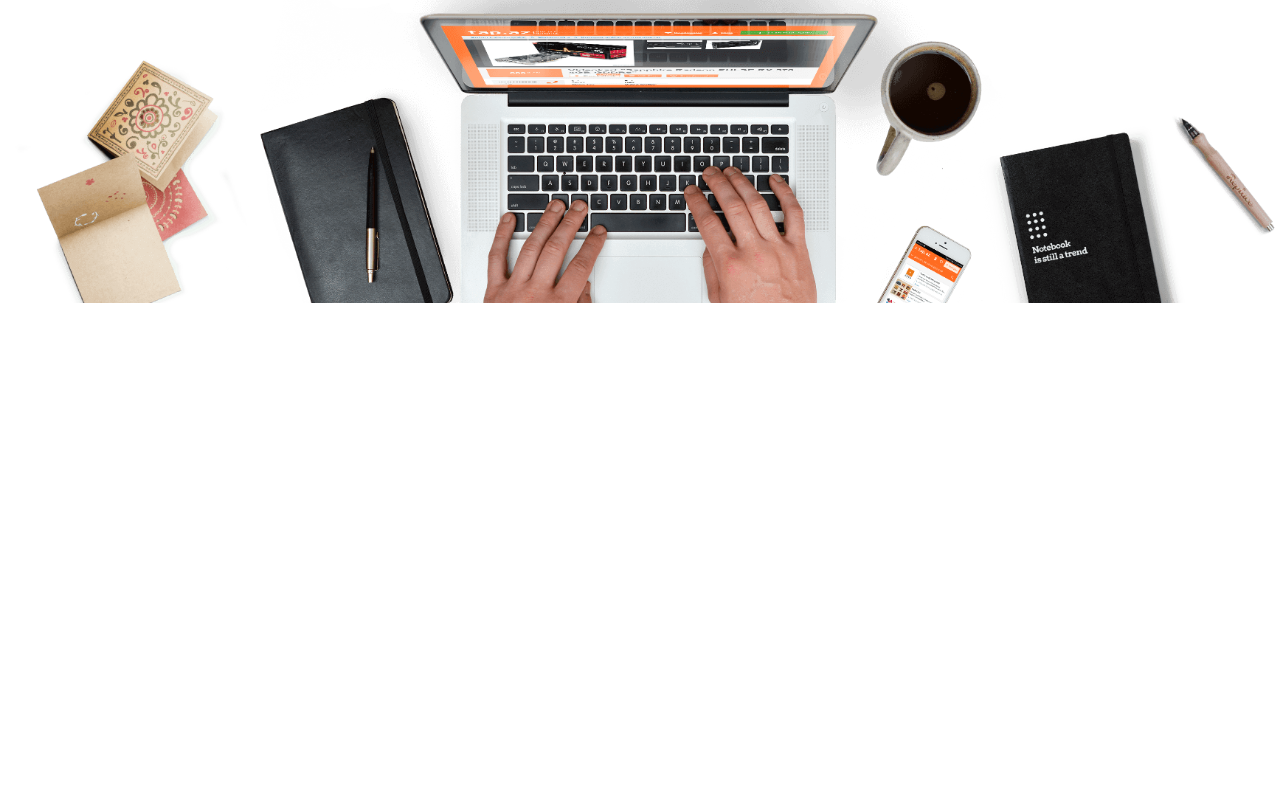
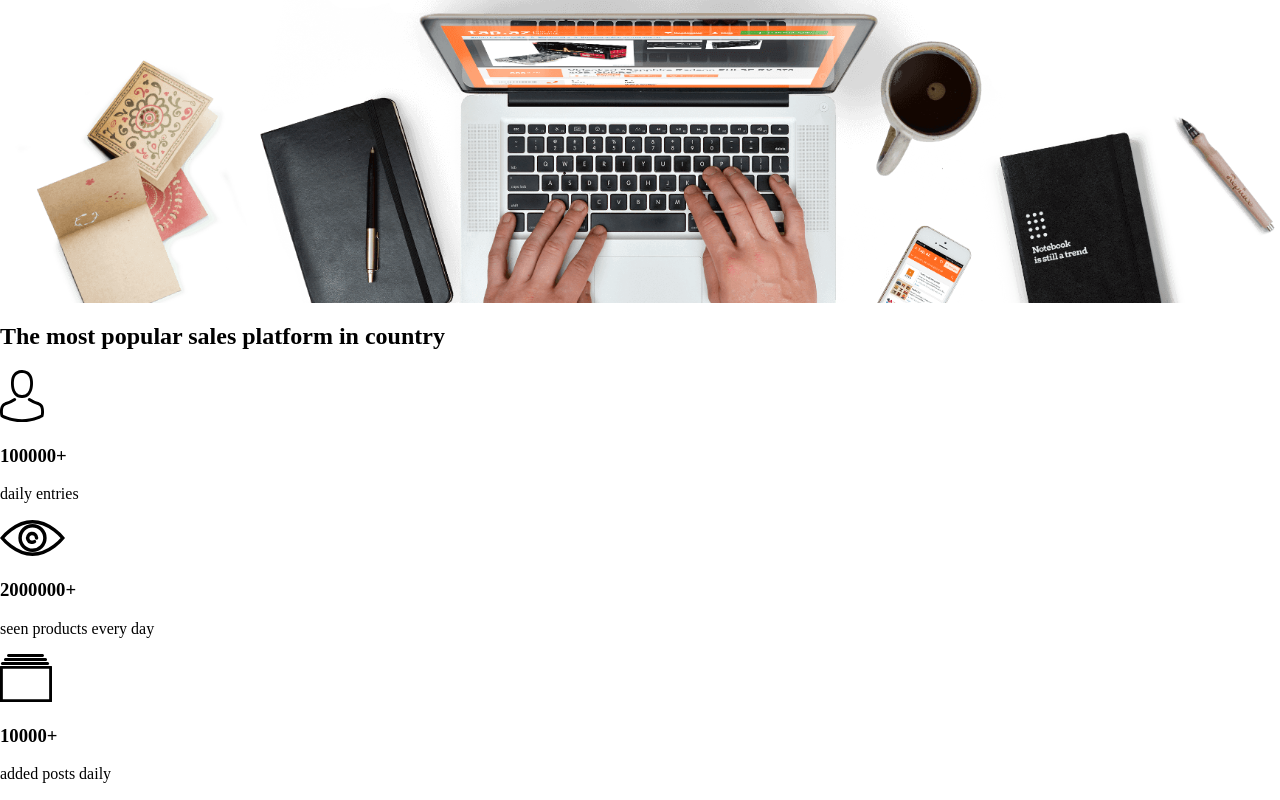
Before and after one commit to swietlikk/BestShop_RWD, a website built with Parcel: page index.html in a window 1280 px wide. Shown: the part 542-1342 px from the top of the page. Before the commit the page ends 845 px from the top, so only its background shows below. Built offline with nearby package versions, Linux system fonts and the light colour scheme.

Commit message:
add skeleton for statistic section

```diff
--- a/index.html
+++ b/index.html
@@ -49,6 +49,39 @@
 
 </section>
 
+<section class="statistics">
+    <h2 class="statistics__hdl">The most popular sales platform in country</h2>
+    <div class="items">
+        <div class="item">
+            <div class="item__graph">
+                <div class="graph__circle">
+                </div>
+                <img src="./src/images/Person.svg" alt="" class="graph__img">
+            </div>
+            <h3 class="item__hdl">100000+</h3>
+            <p class="item__dsc">daily entries</p>
+        </div>
+        <div class="item">
+            <div class="item__graph">
+                <div class="graph__circle">
+                </div>
+                <img src="./src/images/Eye.svg" alt="" class="graph__img">
+            </div>
+            <h3 class="item__hdl">2000000+</h3>
+            <p class="item__dsc">seen products every day</p>
+        </div>
+        <div class="item">
+            <div class="item__graph">
+                <div class="graph__circle">
+                </div>
+                <img src="./src/images/Catalog.svg" alt="" class="graph__img">
+            </div>
+            <h3 class="item__hdl">10000+</h3>
+            <p class="item__dsc">added posts daily</p>
+        </div>
+    </div>
+</section>
+
 
 </body>
 </html>
```
Also changed, not shown: dist/index.html.
